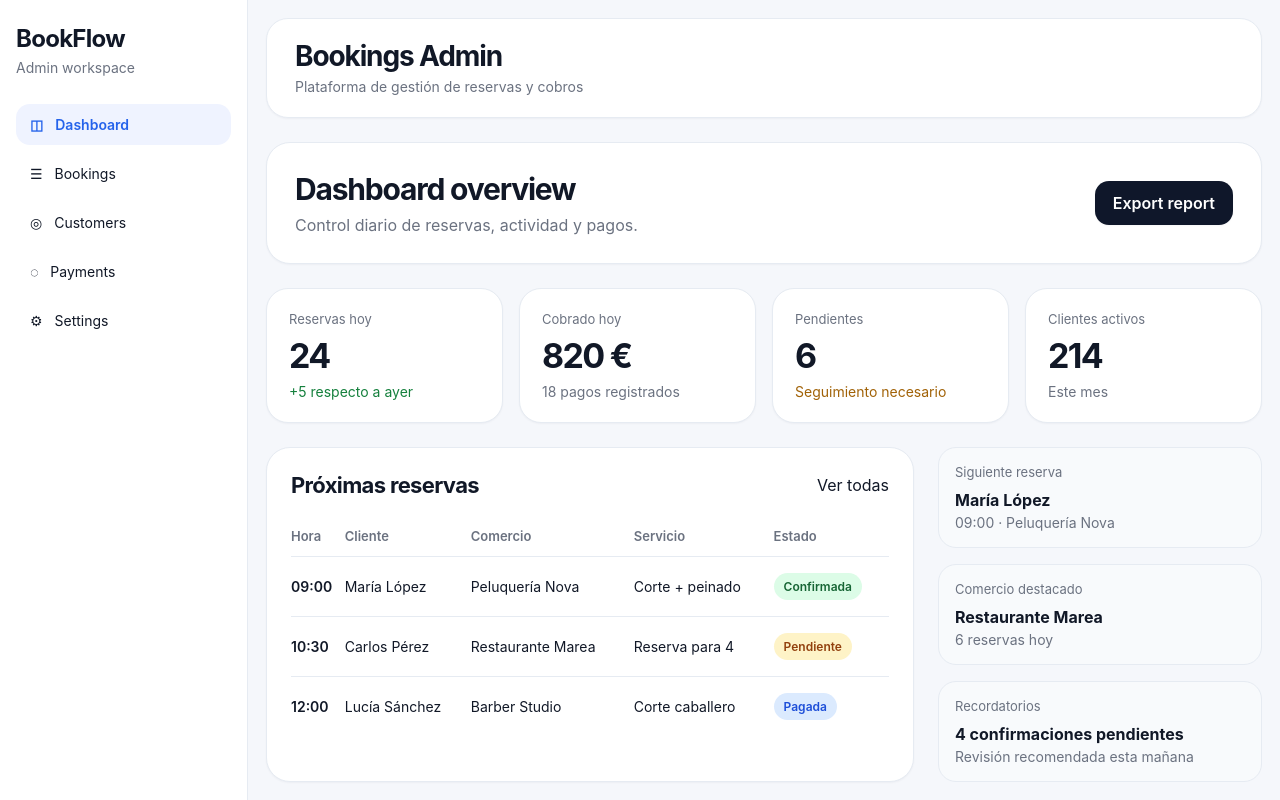
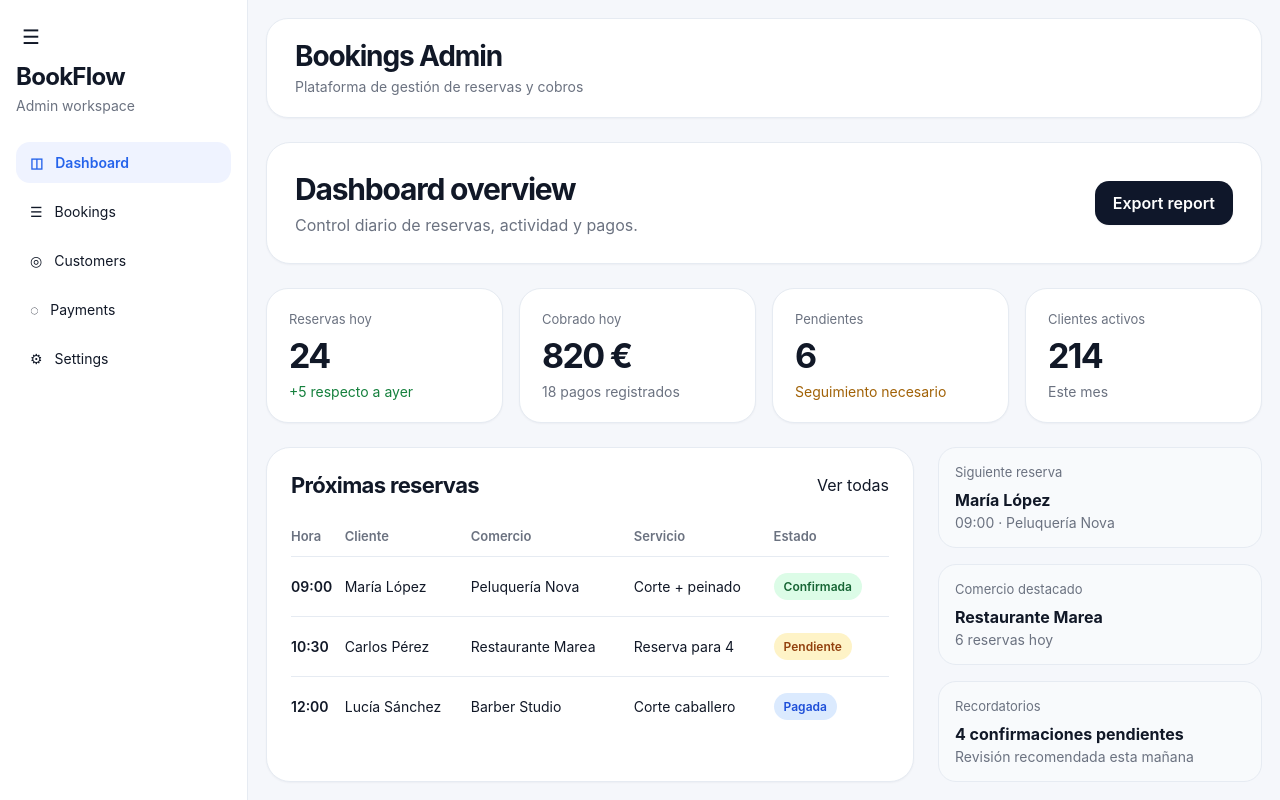
Before and after one commit to AlicanteFutura-504/FrontEnd, a Next.js app: page /dashboard in a window 1280 px wide. Built offline with nearby package versions, Linux system fonts and the light colour scheme.

Commit message:
Implementación de barra lateral retractil

```diff
--- a/app/globals.css
+++ b/app/globals.css
@@ -89,7 +89,32 @@ body {
   position: sticky;
   top: 0;
   height: 100vh;
-  transition: background-color 0.3s ease, border-color 0.3s ease;
+  transition: width 0.3s ease, background-color 0.3s ease, border-color 0.3s ease;
+}
+
+.sidebar-toggle {
+  font-size: 20px;
+  background: none;
+  border: none;
+  cursor: pointer;
+  color: var(--text);
+}
+
+.admin-sidebar--collapsed {
+  width: 0;
+  overflow: hidden;
+  transition: width 0.3s ease;
+}
+
+/* Esconder título y subtítulo */
+.admin-sidebar--collapsed .admin-sidebar__title,
+.admin-sidebar--collapsed .admin-sidebar__subtitle {
+  display: none;
+}
+
+/* adjust link layout */
+.admin-sidebar--collapsed .admin-sidebar__link {
+  justify-content: center;
 }
 
 .admin-sidebar__brand {
@@ -524,6 +549,7 @@ body {
 }
 
 @media (max-width: 1200px) {
+
   .kpi-grid,
   .customer-grid {
     grid-template-columns: repeat(2, minmax(0, 1fr));
--- a/components/layout/Sidebar.tsx
+++ b/components/layout/Sidebar.tsx
@@ -8,6 +8,7 @@
 
 import Link from "next/link";
 import { usePathname } from "next/navigation";
+import { useState } from "react";
 
 /**
  * Definición de un elemento del menú de navegación.
@@ -42,12 +43,14 @@ const menuItems: MenuItem[] = [
  * @returns {JSX.Element} La barra lateral con el logo y los enlaces de navegación.
  */
 export default function Sidebar() {
+  const [collapsed, setCollapsed] = useState(false);
   /** Pathname de la URL actualmente activa en el navegador. */
   const pathname = usePathname();
 
   return (
-    <aside className="admin-sidebar">
+    <aside className={`admin-sidebar ${collapsed ? 'admin-sidebar--collapsed' : ''}`}>
       <div className="admin-sidebar__brand">
+        <button className="sidebar-toggle" onClick={() => setCollapsed(!collapsed)} aria-label="Toggle sidebar" style={{ marginBottom: "12px", background: "none", border: "none", cursor: "pointer", color: "var(--text)" }}>☰</button>
         <h2 className="admin-sidebar__title">BookFlow</h2>
         <p className="admin-sidebar__subtitle">Admin workspace</p>
       </div>
```
